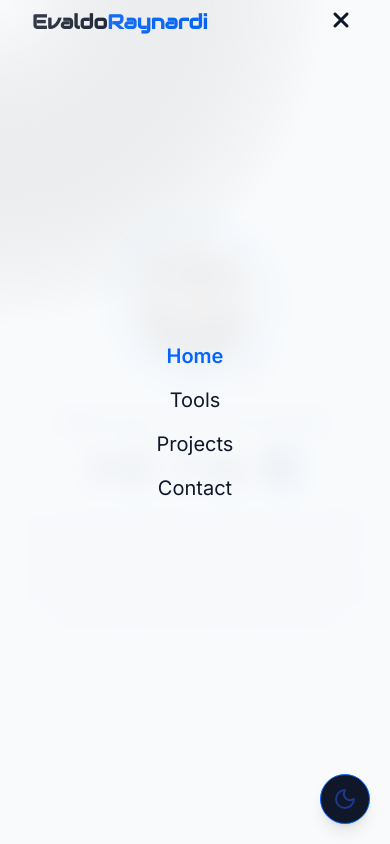
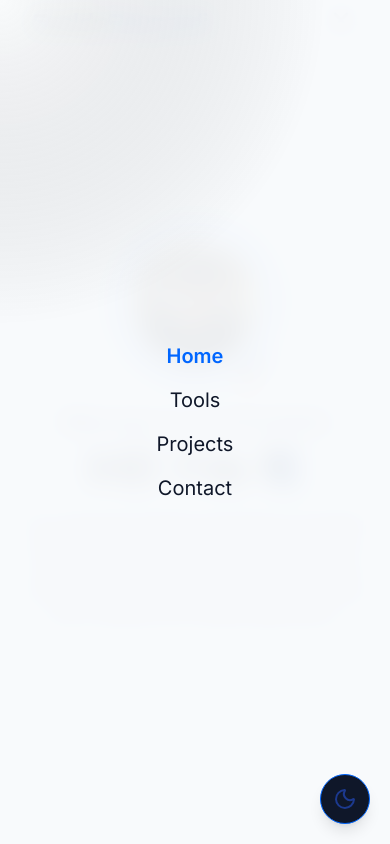
Before and after one commit to ValDrayn/-EvaldoRaynardiPortofolio, a React (Vite) app: page / in a window 390 px wide. Both pictures are taken after a click on the button 339 px from the left and 21 px from the top of the page. Built offline with nearby package versions, Linux system fonts and the light colour scheme.

Commit message:
Fix navbar bug

```diff
--- a/src/components/Navbar.tsx
+++ b/src/components/Navbar.tsx
@@ -49,7 +49,7 @@ export default function Navbar() {
       className={cn(
         `w-full fixed top-0 left-0 z-50 transition-all duration-300`,
         activeSection !== "Home"
-          ? "py-3 bg-zinc-800/40 backdrop-blur-md shadow-sm"
+          ? "py-2 bg-zinc-800/40 shadow-sm"
           : "bg-transparent"
       )}
     >
@@ -94,7 +94,7 @@ export default function Navbar() {
 
         <div
           className={cn(
-            `fixed inset-0 bg-background/95 backdrop-blur-md z-50 flex flex-col items-center justify-center`,
+            `fixed inset-0 bg-background/95 backdrop-blur-md z-[9999] flex flex-col items-center justify-center`,
             `transition-all duration-300 md:hidden`,
             isMenuOpen
               ? "opacity-100 pointer-events-auto"
```
